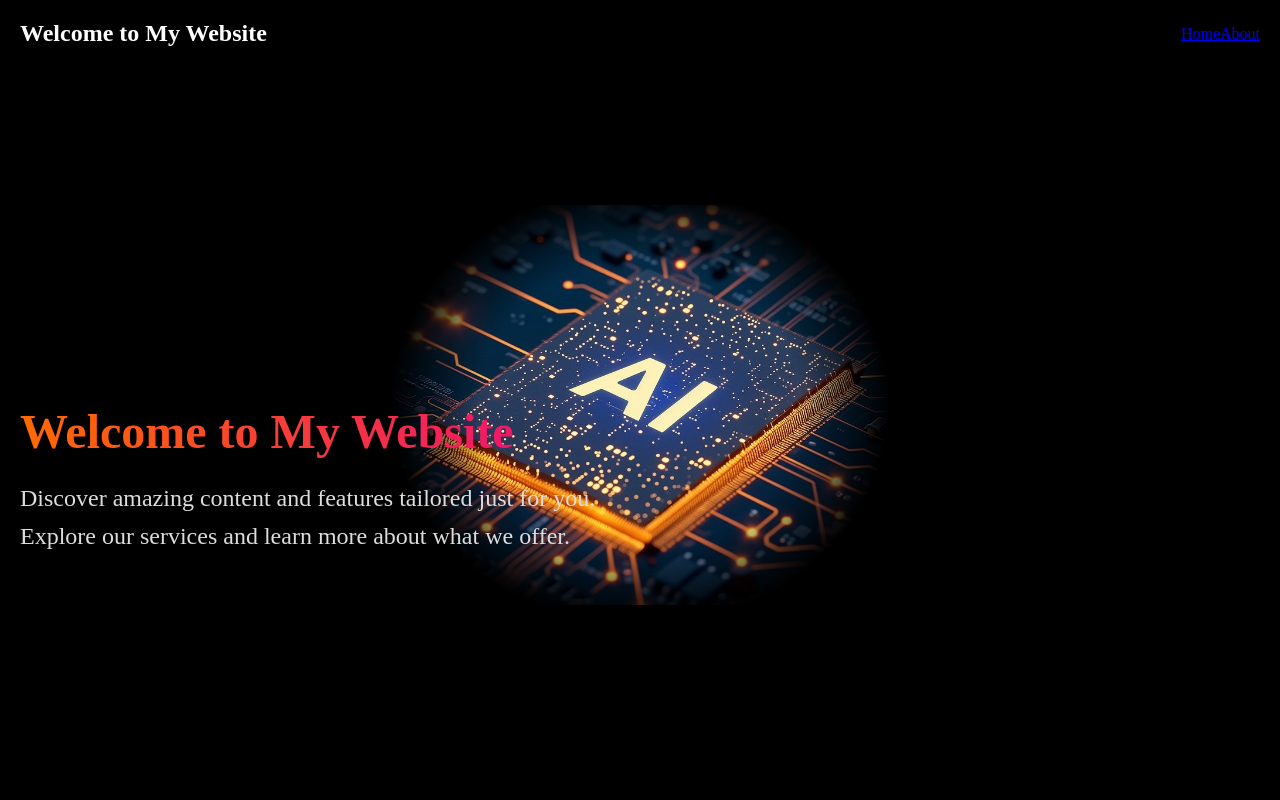
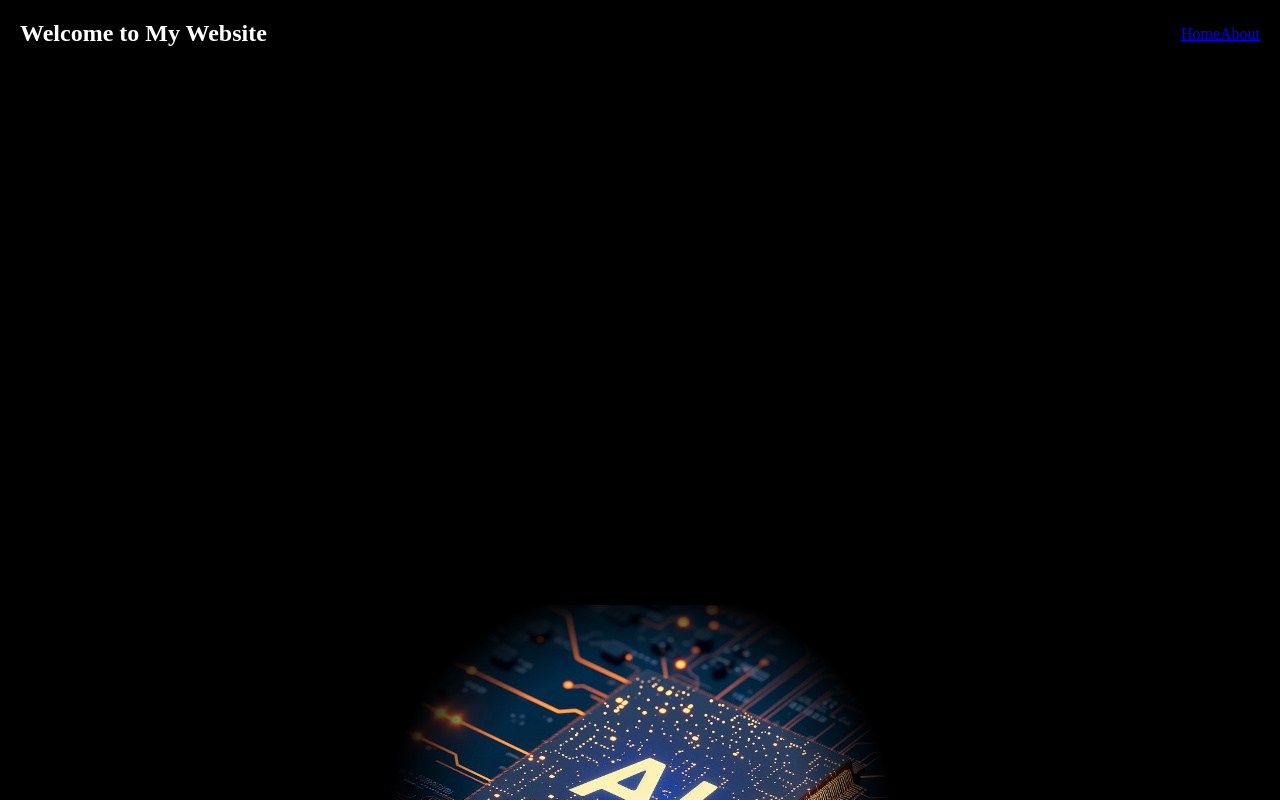
Before and after one commit to muhammetsefa1/my-website-ai-usf-hndr, a React (Vite) app: page / in a window 1280 px wide. Shown: the top 800 px of the page. Built offline with nearby package versions, Linux system fonts and the light colour scheme.

Commit message:
Boş Satırlar silindi ve height 200vh yapıldı

```diff
--- a/package.json
+++ b/package.json
@@ -24,6 +24,6 @@
     "eslint-plugin-react-hooks": "^5.0.0",
     "eslint-plugin-react-refresh": "^0.4.14",
     "globals": "^15.11.0",
-    "vite": "^5.4.10"
+    "vite": "^5.4.11"
   }
 }
--- a/src/App.css
+++ b/src/App.css
@@ -2,7 +2,7 @@
 body {
     margin: 0;
     padding: 0;
-    height: 100vh;
+    height: 200vh;
     background: #000000; /* Sayfanın arka planını siyah yapıyoruz */
   }
 
--- a/src/Header.css
+++ b/src/Header.css
@@ -1,4 +1,3 @@
-
 /* Header'ın genel stil ayarları */
 header {
   background-color: #000000; /* Header arka plan rengi */
@@ -13,7 +12,6 @@ header {
   left: 0; /* Sol kısmına hizalama */
   z-index: 1000; /* Diğer öğelerin üstünde görünmesi için */
   box-shadow: 0 4px 6px rgba(0, 0, 0, 0.1); /* Hafif gölge efekti */
-
 }
 
 /* Başlık stil ayarları */
```
Also changed, not shown: 1 other file (tests, documents, lock files or other folders).
